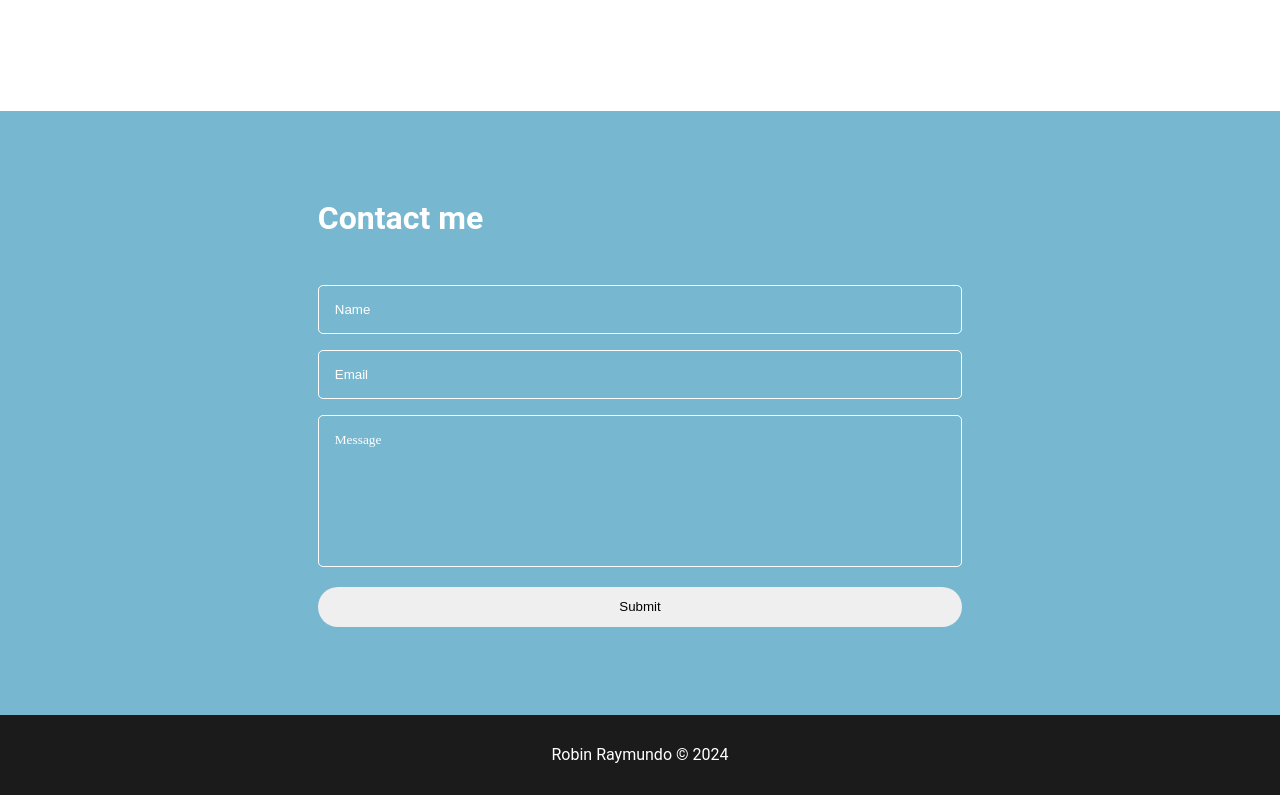
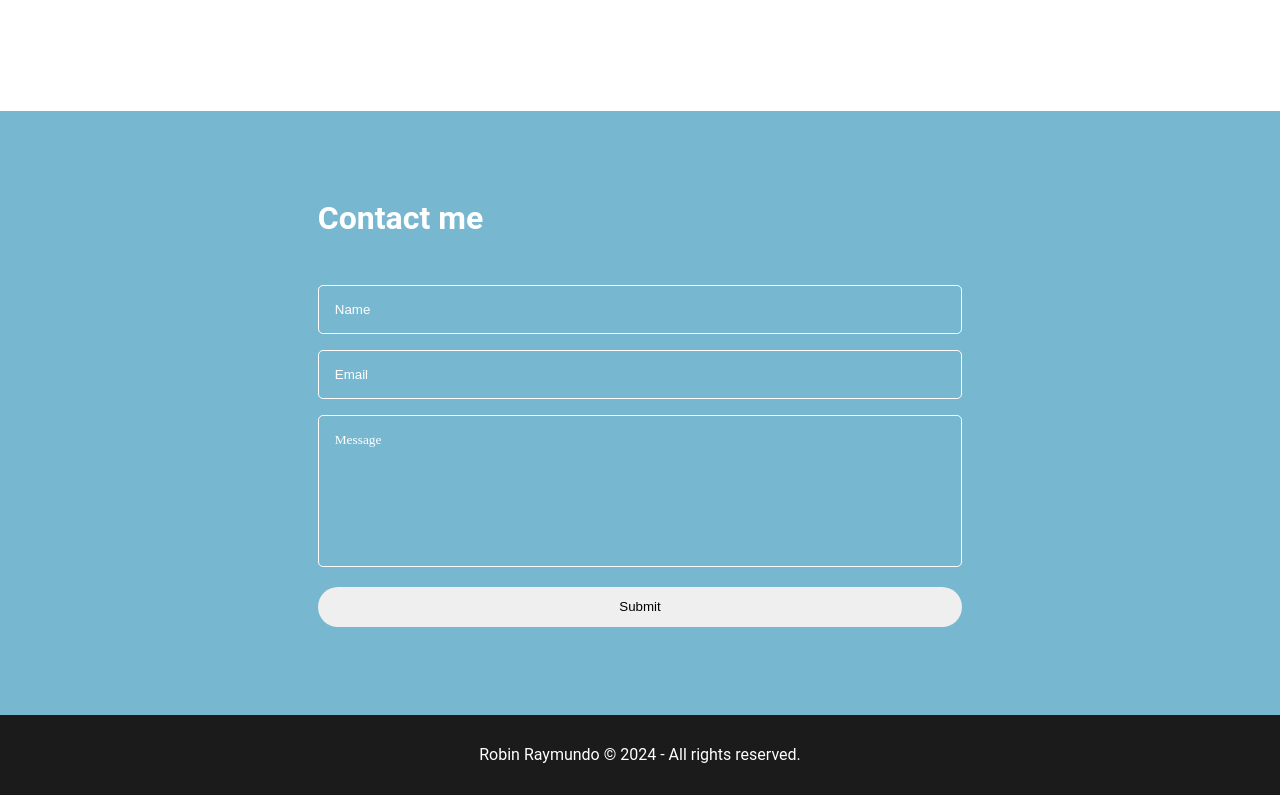
Before and after one commit to robraymundo/react-portfolio, a React (Vite) app: page / in a window 1280 px wide. Shown: the part 1890-2685 px from the top of the page. Built offline with nearby package versions, Linux system fonts and the light colour scheme.

Commit message:
Change the copyright statement

```diff
--- a/src/components/Footer/Footer.jsx
+++ b/src/components/Footer/Footer.jsx
@@ -3,7 +3,7 @@ import "./Footer.css";
 function Footer() {
   return (
     <footer>
-      <p>Robin Raymundo © 2024</p>
+      <p>Robin Raymundo © 2024 - All rights reserved.</p>
     </footer>
   )
 }
```
